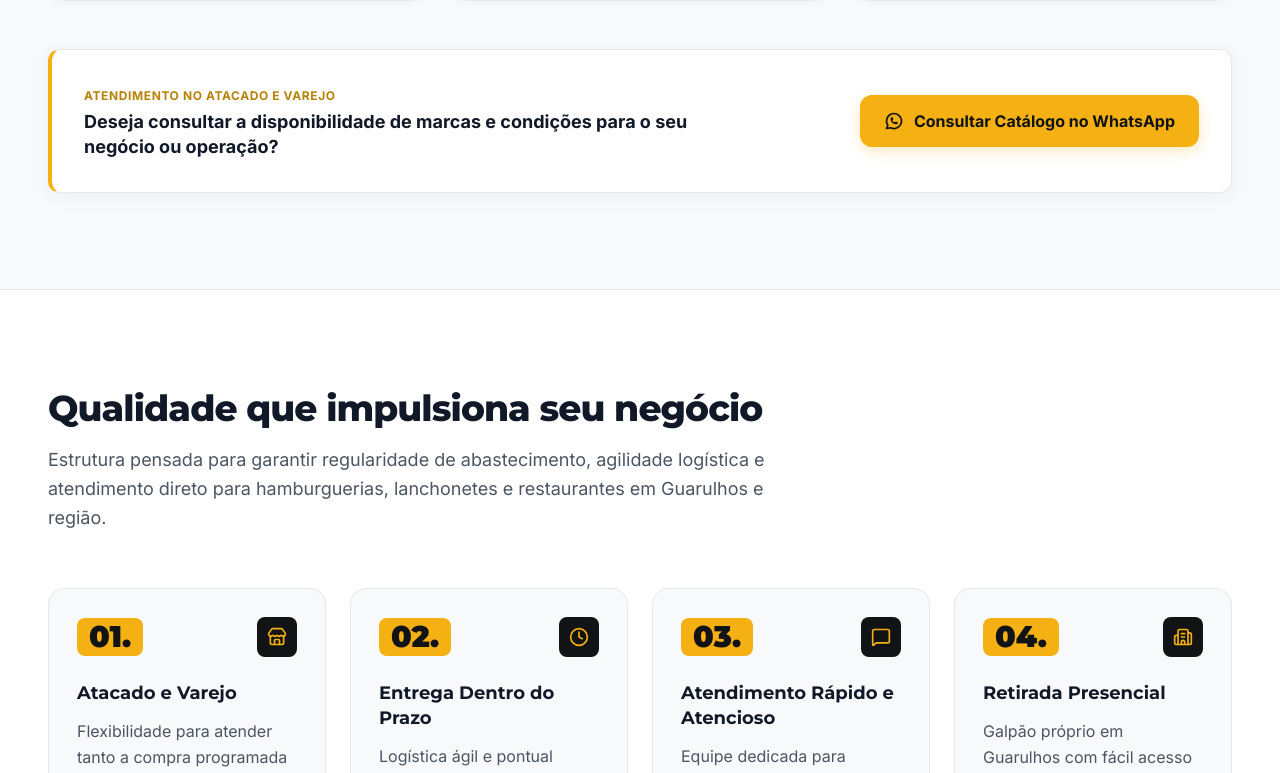
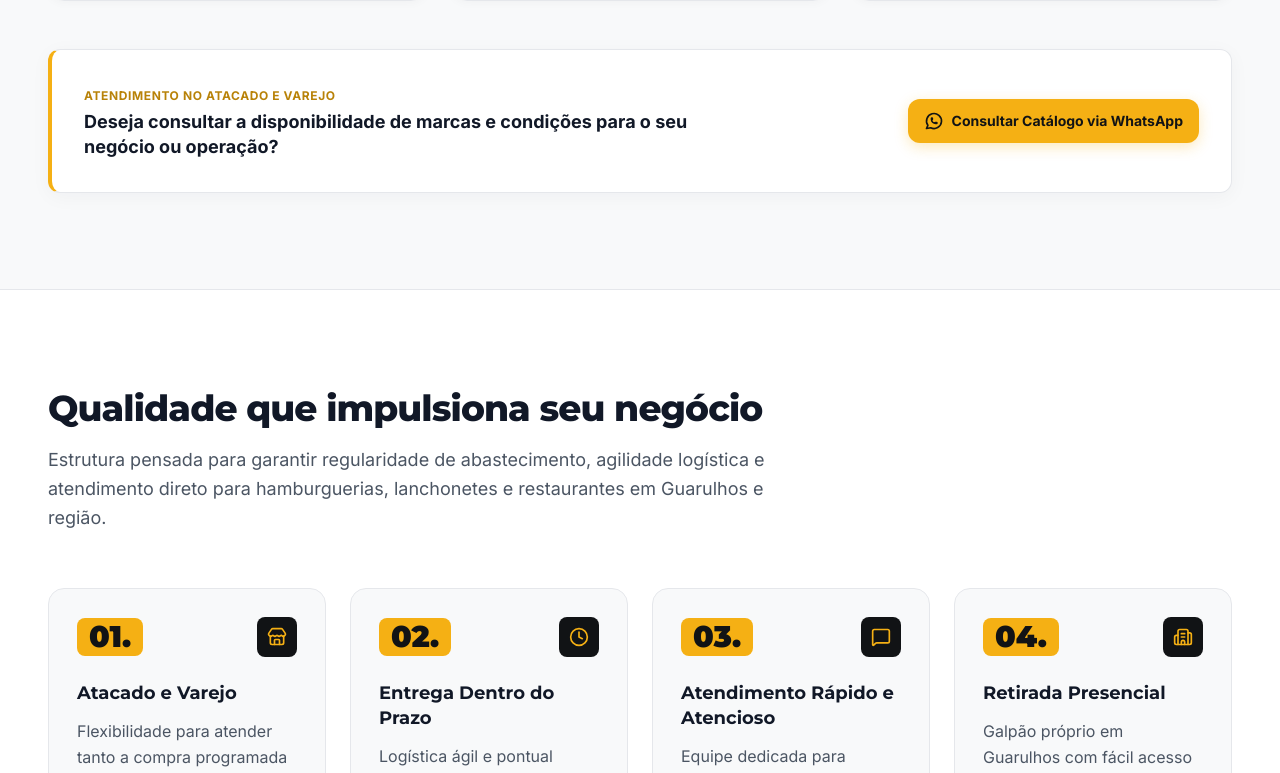
Before and after one commit to Leccarse-s-Tech/trinity-supply, a React (Vite) app: page / in a window 1280 px wide. Shown: the part 2387-3160 px from the top of the page. Built offline with nearby package versions, Linux system fonts and the light colour scheme.

Commit message:
fix(botoes): elimina overflow e vazamento de texto em botoes com layout flexivel e rotulos concisos

```diff
--- a/src/components/CategoriesSection.tsx
+++ b/src/components/CategoriesSection.tsx
@@ -94,10 +94,10 @@ export const CategoriesSection: React.FC = () => {
             href={BRAND_INFO.whatsapp.catalogUrl}
             target="_blank"
             rel="noopener noreferrer"
-            className="w-full sm:w-auto inline-flex items-center justify-center gap-2.5 px-6 py-3.5 rounded-xl bg-[#F5B014] hover:bg-[#D99B0E] active:scale-[0.98] text-[#111315] font-bold text-sm sm:text-base transition-all shadow-[0_4px_14px_rgba(245,176,20,0.28)] whitespace-nowrap shrink-0"
+            className="w-full sm:w-auto px-4 py-3 rounded-xl bg-[#F5B014] hover:bg-[#D99B0E] active:scale-[0.98] text-[#111315] font-bold text-sm text-center flex items-center justify-center gap-2 box-border break-words text-balance transition-all shadow-[0_4px_14px_rgba(245,176,20,0.28)]"
           >
             <WhatsAppIcon className="w-5 h-5 shrink-0" />
-            <span>Consultar Catálogo no WhatsApp</span>
+            <span>Consultar Catálogo via WhatsApp</span>
           </a>
         </div>
       </div>
--- a/src/components/Footer.tsx
+++ b/src/components/Footer.tsx
@@ -43,10 +43,10 @@ export const Footer: React.FC = () => {
                 href={BRAND_INFO.whatsapp.bannerUrl}
                 target="_blank"
                 rel="noopener noreferrer"
-                className="w-full sm:w-auto inline-flex items-center justify-center gap-3 px-8 py-4 rounded-xl bg-[#F5B014] hover:bg-[#D99B0E] active:scale-[0.98] text-[#111315] font-bold text-sm sm:text-base transition-all shadow-[0_6px_22px_rgba(245,176,20,0.32)] whitespace-nowrap"
+                className="w-full sm:w-auto px-6 py-3.5 rounded-xl bg-[#F5B014] hover:bg-[#D99B0E] active:scale-[0.98] text-[#111315] font-bold text-sm sm:text-base text-center flex items-center justify-center gap-2.5 box-border break-words text-balance transition-all shadow-[0_6px_22px_rgba(245,176,20,0.32)]"
               >
                 <WhatsAppIcon className="w-5 h-5 shrink-0" />
-                <span>Iniciar Conversa no WhatsApp (11 94083-8995)</span>
+                <span>Iniciar Conversa no WhatsApp</span>
               </a>
             </div>
           </div>
```
